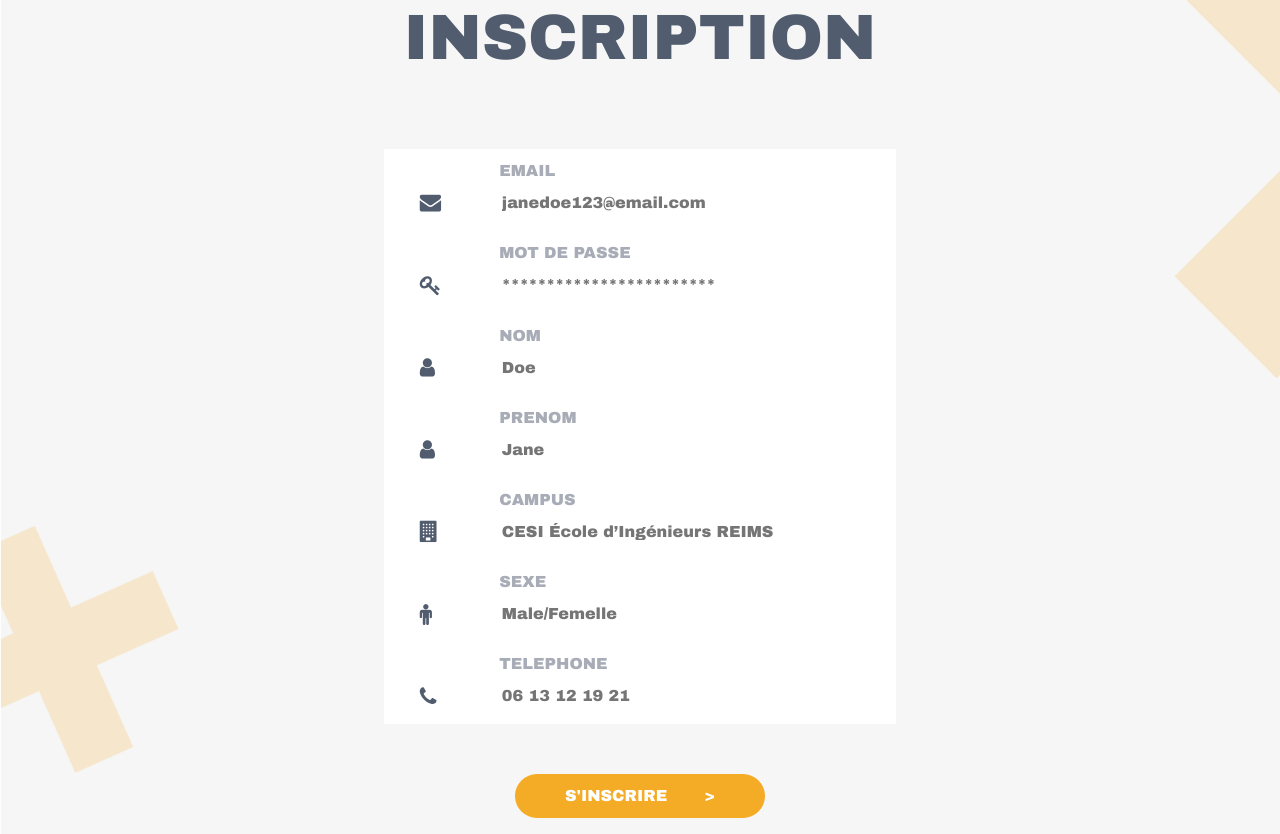
After one commit to AHIsma/ProjetWeb, a PHP site: page /inscription.php in a window 1280 px wide. The commit adds this page. Run offline with PHP 8.4, Linux system fonts and the light colour scheme.

Commit message:
Ajout des pages connexion et inscription et les script qui marchent avec

```diff
--- a/assets/css/style.css
+++ b/assets/css/style.css
@@ -6,7 +6,8 @@
 
 /* PAGE D'ACCUEIL */
 
-.body_index {
+.body_index,
+.body_connexion {
     background-image: url("../images/fond.png");
     background-size: cover;
     font-family: "Neusa Next Std", "Arial Black", Arial, Verdana, sans-serif;
@@ -103,9 +104,11 @@ ul.voir_plus_bdecesicampus li:hover {
     background-color: #F4AB25;
     color: cornsilk;
 }
-.closecolor:hover
-{
-    color: white;
+
+ul.voir_plus_bdecesicampus li:active {
+    border: none;
+    background-color: rgb(50, 57, 70);
+    color: cornsilk;
 }
 
 .footer_bdecesicampus {
@@ -138,6 +141,101 @@ ul.voir_plus_bdecesicampus li:hover {
     width: 50%;
 }
 
+
+/* PAGE CONNEXION & INSCRIPTION */
+
+.titre_connexion {
+    text-align: center;
+    color: #515C6F;
+    font-weight: bold;
+    font-size: 4em;
+}
+
+#login {
+    display: flex;
+    flex-direction: column;
+    text-align: center;
+    justify-content: center;
+    align-items: center;
+}
+
+.form_connex {
+    color: #515C6F;
+    min-width: 40%;
+    background: white;
+    overflow: hidden;
+    margin-top: 5%;
+}
+
+.uname,
+.youpasswd {
+    min-width: 55%;
+    opacity: 0.5;
+    padding-top: 2%;
+    text-align: left;
+}
+
+#username,
+#password {
+    color: #515C6F;
+    caret-color: #FF6969;
+    width: 70%;
+    border: none;
+    background-image: none;
+    background-color: transparent;
+    -webkit-box-shadow: none;
+    -moz-box-shadow: none;
+    box-shadow: none;
+}
+
+.form_connex i {
+    min-width: 15%;
+    text-align: left;
+}
+
+.button_connex input {
+    font-weight: bold;
+    margin-top: 20%;
+    background: #F4AB25;
+    color: white;
+    border-radius: 40px;
+    text-align: center;
+    padding-top: 10px;
+    padding-bottom: 10px;
+    padding-right: 50px;
+    padding-left: 50px;
+    border: none;
+    background-image: none;
+    -webkit-box-shadow: none;
+    -moz-box-shadow: none;
+    box-shadow: none;
+}
+
+.button_connex input:hover {
+    background: #515C6F;
+}
+.button_connex input:active {
+    background: rgb(35, 40, 48);
+}
+
+
+/* PAGE CONNEXION ECHOUEE */
+
+.titre_echouee {
+    text-align: center;
+    color: #CE4141;
+    font-weight: bold;
+    font-size: 4em;
+}
+
+.message_echouee {
+    margin-top: 5%;
+    font-weight: 300;
+    color: #5A87DD;
+    font-size: 2em;
+}
+
+
 @media screen and (max-width: 1024px) {
 
     .navbar-brand {
@@ -154,8 +252,9 @@ ul.voir_plus_bdecesicampus li:hover {
         margin-left: 3%;
         color: #515C6F;
     }
+
     .text_sur_image_bdecesicampus h1 {
-       font-size: 2em;
+        font-size: 2em;
     }
 
     ul.voir_plus_bdecesicampus li {
@@ -180,6 +279,7 @@ ul.voir_plus_bdecesicampus li:hover {
         margin-left: 3%;
         color: #515C6F;
     }
+
     ul.voir_plus_bdecesicampus li {
         position: relative;
         margin-top: 20%;
--- a/bdecesicampus.php
+++ b/bdecesicampus.php
@@ -23,7 +23,7 @@
 			<div class="collapse navbar-collapse" id="navbarNavAltMarkup">
 				<div class="navbar-nav ml-auto">
 					<a class="nav-item nav-link" href="#">S'INSCRIRE</a>
-					<a class="nav-item nav-link" href="#">SE CONNECTER</a>
+					<a class="nav-item nav-link" href="connexion.php">SE CONNECTER</a>
 				</div>
 			</div>
 		</nav>
--- /dev/null
+++ b/inscription.php
@@ -0,0 +1,86 @@
+<!DOCTYPE html>
+<html lang="fr">
+
+<head>
+    <meta charset="utf-8">
+    <meta name="viewport" content="width=device-width, initial-scale=1.0">
+    <link rel="stylesheet" href="https://stackpath.bootstrapcdn.com/bootstrap/4.3.1/css/bootstrap.min.css"
+        integrity="sha384-ggOyR0iXCbMQv3Xipma34MD+dH/1fQ784/j6cY/iJTQUOhcWr7x9JvoRxT2MZw1T" crossorigin="anonymous">
+    <link rel="stylesheet" href="https://cdnjs.cloudflare.com/ajax/libs/font-awesome/4.7.0/css/font-awesome.css">
+    <link rel="stylesheet" type="text/css" href="assets/css/style.css">
+    <link rel="icon" type="image/png" href="favicon.png" />
+    <title>Connexion</title>
+</head>
+
+<body class="body_connexion">
+
+    <main>
+            <form id="login" method="post" action="scriptInscription.php" autocomplete="on">
+                <h1 class="titre_connexion">INSCRIPTION</h1>
+                <div class="form_connex">
+                    <p class="email_connexion">
+                        <label for="username" class="uname" data-icon="u"> EMAIL </label><br>
+                        <i class="fa fa-envelope fa-lg fa-fw" aria-hidden="true"></i>
+                        <input id="username" name="email" required="required" type="text"
+                            placeholder="janedoe123@email.com" />
+                    </p>
+                    <p class="pass_connexion">
+                        <label for="password" class="youpasswd" data-icon="p"> MOT DE PASSE </label><br>
+                        <i class="fa fa-key fa-lg fa-fw" aria-hidden="true"></i>
+                        <input id="password" name="Pass" required="required" type="password"
+                            placeholder="************************" />
+                    </p>
+                    <p class="pass_connexion">
+                        <label for="password" class="youpasswd" data-icon="p"> NOM </label><br>
+                        <i class="fa fa-user fa-lg fa-fw" aria-hidden="true"></i>
+                        <input id="password" name="nom" required="required" type="text"
+                            placeholder="Doe" />
+                    </p>
+                    <p class="pass_connexion">
+                        <label for="password" class="youpasswd" data-icon="p"> PRENOM </label><br>
+                        <i class="fa fa-user fa-lg fa-fw" aria-hidden="true"></i>
+                        <input id="password" name="prenom" required="required" type="text"
+                            placeholder="Jane" />
+                    </p>
+                    <p class="pass_connexion">
+                        <label for="password" class="youpasswd" data-icon="p"> CAMPUS </label><br>
+                        <i class="fa fa-building fa-lg fa-fw" aria-hidden="true"></i>
+                        <input id="password" name="ville" required="required" type="text"
+                            placeholder="CESI École d’Ingénieurs REIMS" />
+                    </p>
+                    <p class="pass_connexion">
+                        <label for="password" class="youpasswd" data-icon="p"> SEXE </label><br>
+                        <i class="fa fa-male fa-lg fa-fw" aria-hidden="true"></i>
+                        <input id="password" name="gender" required="required" type="text"
+                            placeholder="Male/Femelle" />
+                    </p>
+                    <p class="pass_connexion">
+                        <label for="password" class="youpasswd" data-icon="p"> TELEPHONE </label><br>
+                        <i class="fa fa-phone fa-lg fa-fw" aria-hidden="true"></i>
+                        <input id="password" name="tel" required="required" type="text"
+                            placeholder="06 13 12 19 21" />
+                    </p>
+                </div>
+                <p class="login button_connex">
+                    <input type="submit" value="S'INSCRIRE       &gt" />
+                </p>
+            </form>
+
+    </main>
+
+</body>
+
+<script src="https://code.jquery.com/jquery-3.3.1.slim.min.js"
+    integrity="sha384-q8i/X+965DzO0rT7abK41JStQIAqVgRVzpbzo5smXKp4YfRvH+8abtTE1Pi6jizo" crossorigin="anonymous">
+</script>
+<script src="https://cdnjs.cloudflare.com/ajax/libs/popper.js/1.14.7/umd/popper.min.js"
+    integrity="sha384-UO2eT0CpHqdSJQ6hJty5KVphtPhzWj9WO1clHTMGa3JDZwrnQq4sF86dIHNDz0W1" crossorigin="anonymous">
+</script>
+<script src="https://stackpath.bootstrapcdn.com/bootstrap/4.3.1/js/bootstrap.min.js"
+    integrity="sha384-JjSmVgyd0p3pXB1rRibZUAYoIIy6OrQ6VrjIEaFf/nJGzIxFDsf4x0xIM+B07jRM" crossorigin="anonymous">
+</script>
+<script src="https://code.jquery.com/jquery-1.12.3.js" integrity="sha256-1XMpEtA4eKXNNpXcJ1pmMPs8JV+nwLdEqwiJeCQEkyc="
+    crossorigin="anonymous"></script>
+<script src="assets/js/javaConnexion.js"></script>
+
+</html>
```
Also changed, not shown: connexion.php (added, +56 -0 lines), connexion_echouee.php (added, +45 -0 lines), scriptConnexion.php (added, +20 -0 lines), scriptInscription.php (added, +42 -0 lines), testApiBO.js (added, +108 -0 lines), testApiLogin.js (added, +61 -0 lines).
